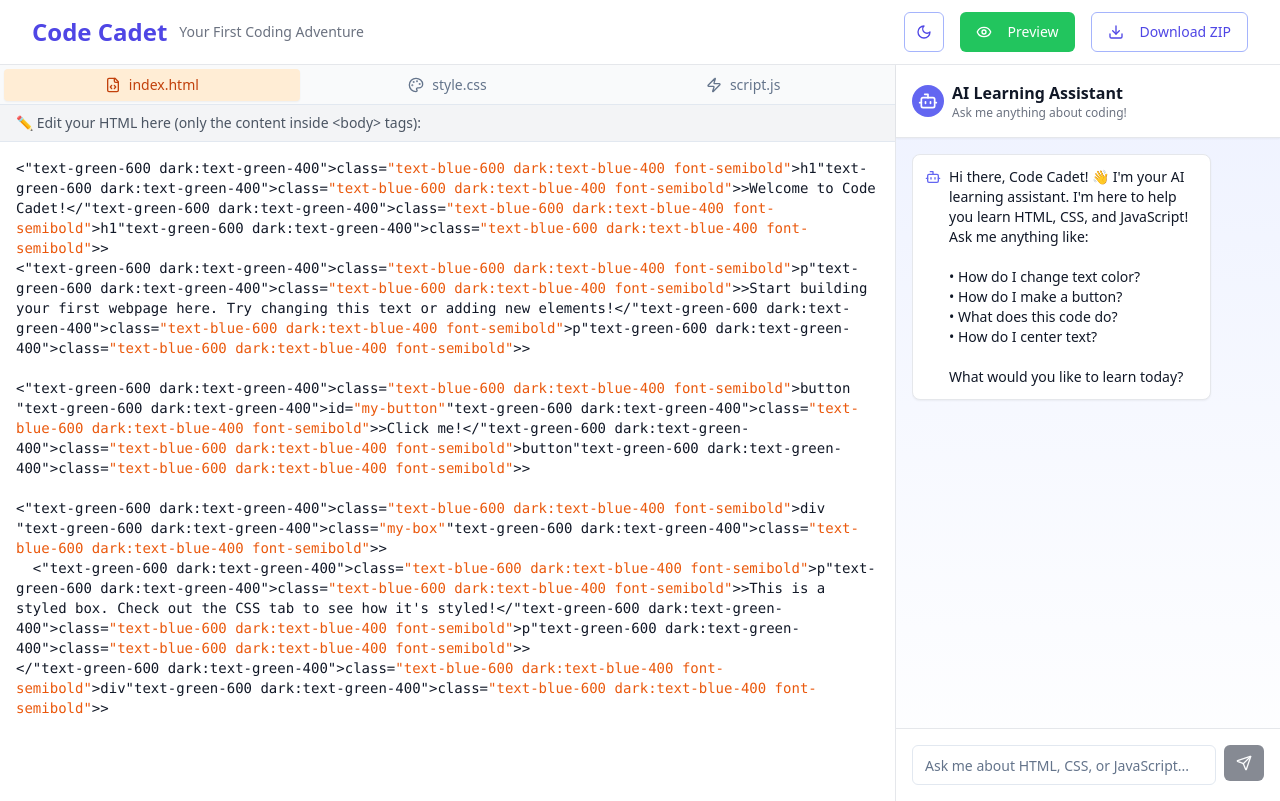
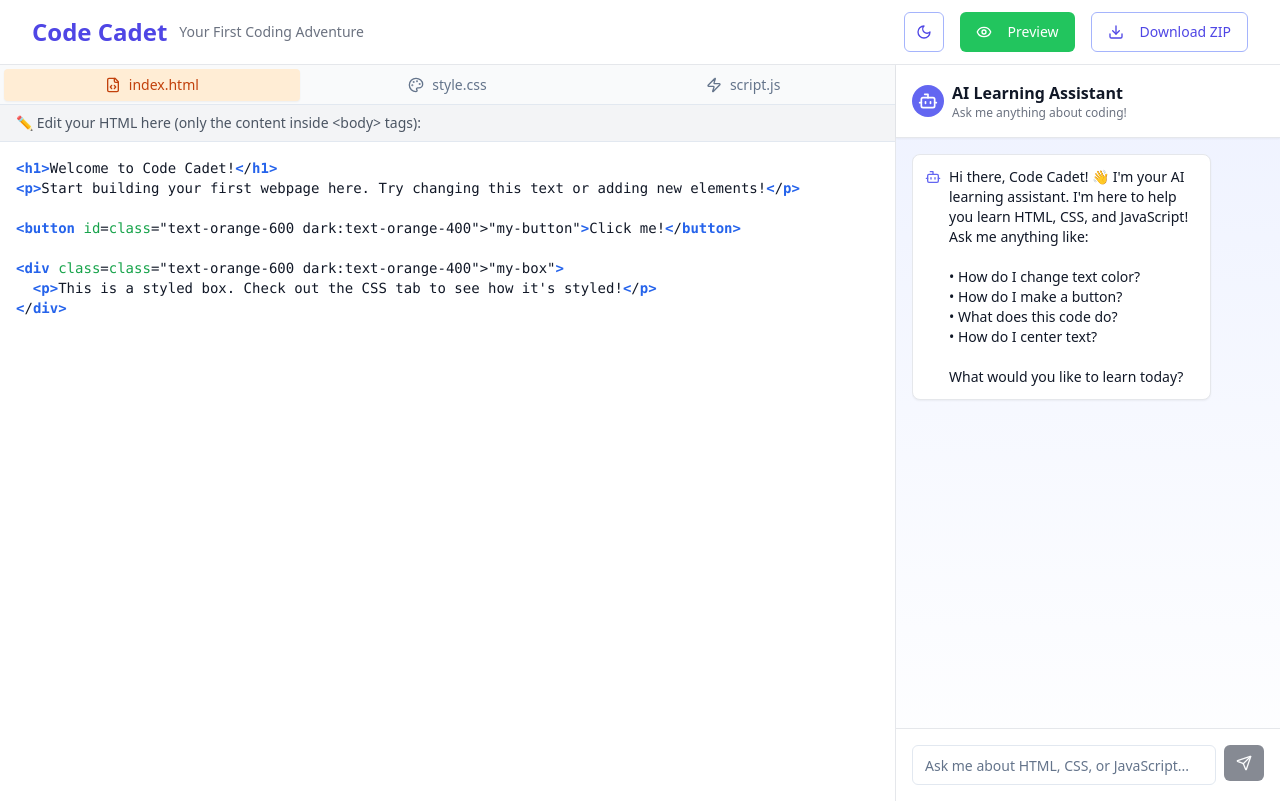
Before and after one commit to jessekorzan/coder-playground, a React (Vite) app: page / in a window 1280 px wide. Built offline with nearby package versions, Linux system fonts and the light colour scheme.

Commit message:
Fix: Syntax highlighting not working
Fixes syntax highlighting issues in the code editor.

```diff
--- a/src/components/SyntaxHighlighter.tsx
+++ b/src/components/SyntaxHighlighter.tsx
@@ -16,42 +16,98 @@ export const SyntaxHighlighter: React.FC<SyntaxHighlighterProps> = ({
     if (!code) return '';
 
     // Escape HTML first
-    let highlightedCode = code.replace(/&/g, '&amp;').replace(/</g, '&lt;').replace(/>/g, '&gt;');
+    let highlightedCode = code
+      .replace(/&/g, '&amp;')
+      .replace(/</g, '&lt;')
+      .replace(/>/g, '&gt;');
 
     switch (lang) {
       case 'html':
-        // HTML comments first
-        highlightedCode = highlightedCode.replace(/(<!--.*?-->)/gs, '<span class="text-gray-500 dark:text-gray-400 italic">$1</span>');
-        // HTML tags (opening and closing)
-        highlightedCode = highlightedCode.replace(/(&lt;\/?)([a-zA-Z][a-zA-Z0-9]*)/g, '$1<span class="text-blue-600 dark:text-blue-400 font-semibold">$2</span>');
-        highlightedCode = highlightedCode.replace(/(&gt;)/g, '<span class="text-blue-600 dark:text-blue-400 font-semibold">$1</span>');
+        // HTML attribute values (strings) - do this first
+        highlightedCode = highlightedCode.replace(
+          /=(&quot;[^&]*&quot;|&#x27;[^&]*&#x27;|"[^"]*"|'[^']*')/g,
+          '=<span class="text-orange-600 dark:text-orange-400">$1</span>'
+        );
+
         // HTML attributes
-        highlightedCode = highlightedCode.replace(/(\s)([a-zA-Z-]+)(=)/g, '$1<span class="text-green-600 dark:text-green-400">$2</span>$3');
-        // HTML attribute values
-        highlightedCode = highlightedCode.replace(/(=)(["'][^"']*["'])/g, '$1<span class="text-orange-600 dark:text-orange-400">$2</span>');
+        highlightedCode = highlightedCode.replace(
+          /\s([a-zA-Z-]+)=/g,
+          ' <span class="text-green-600 dark:text-green-400">$1</span>='
+        );
+
+        // HTML tags
+        highlightedCode = highlightedCode.replace(
+          /(&lt;\/?)([\w-]+)/g,
+          '$1<span class="text-blue-600 dark:text-blue-400 font-semibold">$2</span>'
+        );
+
+        // HTML tag brackets
+        highlightedCode = highlightedCode.replace(
+          /(&lt;|&gt;)/g,
+          '<span class="text-blue-600 dark:text-blue-400 font-semibold">$1</span>'
+        );
+
+        // HTML comments
+        highlightedCode = highlightedCode.replace(
+          /(&lt;!--.*?--&gt;)/gs,
+          '<span class="text-gray-500 dark:text-gray-400 italic">$1</span>'
+        );
         break;
 
       case 'css':
         // CSS comments first
-        highlightedCode = highlightedCode.replace(/(\/\*.*?\*\/)/gs, '<span class="text-gray-500 dark:text-gray-400 italic">$1</span>');
-        // CSS selectors (at start of line or after {)
-        highlightedCode = highlightedCode.replace(/(^|\{|\n)([.#]?[a-zA-Z][a-zA-Z0-9-_]*)\s*\{/gm, '$1<span class="text-purple-600 dark:text-purple-400 font-semibold">$2</span> {');
+        highlightedCode = highlightedCode.replace(
+          /(\/\*[\s\S]*?\*\/)/g,
+          '<span class="text-gray-500 dark:text-gray-400 italic">$1</span>'
+        );
+
+        // CSS property values
+        highlightedCode = highlightedCode.replace(
+          /(:\s*)([^;{}]+)(;)/g,
+          '$1<span class="text-green-600 dark:text-green-400">$2</span>$3'
+        );
+
         // CSS properties
-        highlightedCode = highlightedCode.replace(/(\s+)([a-zA-Z-]+)(\s*:)/g, '$1<span class="text-blue-600 dark:text-blue-400">$2</span>$3');
-        // CSS values
-        highlightedCode = highlightedCode.replace(/(:\s*)([^;{}]+)(;)/g, '$1<span class="text-green-600 dark:text-green-400">$2</span>$3');
+        highlightedCode = highlightedCode.replace(
+          /([a-zA-Z-]+)(\s*:)/g,
+          '<span class="text-blue-600 dark:text-blue-400">$1</span>$2'
+        );
+
+        // CSS selectors
+        highlightedCode = highlightedCode.replace(
+          /(^|[\s\n])([.#]?[a-zA-Z][a-zA-Z0-9-_]*)\s*(\{)/gm,
+          '$1<span class="text-purple-600 dark:text-purple-400 font-semibold">$2</span> $3'
+        );
         break;
 
       case 'javascript':
         // JavaScript comments first
-        highlightedCode = highlightedCode.replace(/(\/\/.*$)/gm, '<span class="text-gray-500 dark:text-gray-400 italic">$1</span>');
-        highlightedCode = highlightedCode.replace(/(\/\*.*?\*\/)/gs, '<span class="text-gray-500 dark:text-gray-400 italic">$1</span>');
+        highlightedCode = highlightedCode.replace(
+          /(\/\/.*$)/gm,
+          '<span class="text-gray-500 dark:text-gray-400 italic">$1</span>'
+        );
+        highlightedCode = highlightedCode.replace(
+          /(\/\*[\s\S]*?\*\/)/g,
+          '<span class="text-gray-500 dark:text-gray-400 italic">$1</span>'
+        );
+
         // JavaScript strings
-        highlightedCode = highlightedCode.replace(/(["'`][^"'`]*["'`])/g, '<span class="text-green-600 dark:text-green-400">$1</span>');
+        highlightedCode = highlightedCode.replace(
+          /(['"`][^'"`]*['"`])/g,
+          '<span class="text-green-600 dark:text-green-400">$1</span>'
+        );
+
         // JavaScript keywords
-        highlightedCode = highlightedCode.replace(/\b(function|var|let|const|if|else|for|while|return|true|false|null|undefined|document|getElementById|addEventListener|alert|console|log)\b/g, '<span class="text-purple-600 dark:text-purple-400 font-semibold">$1</span>');
+        highlightedCode = highlightedCode.replace(
+          /\b(function|var|let|const|if|else|for|while|return|true|false|null|undefined|document|console)\b/g,
+          '<span class="text-purple-600 dark:text-purple-400 font-semibold">$1</span>'
+        );
+
         // JavaScript methods
-        highlightedCode = highlightedCode.replace(/\.([a-zA-Z][a-zA-Z0-9]*)\(/g, '.<span class="text-orange-600 dark:text-orange-400">$1</span>(');
+        highlightedCode = highlightedCode.replace(
+          /\.([a-zA-Z][a-zA-Z0-9]*)\(/g,
+          '.<span class="text-orange-600 dark:text-orange-400">$1</span>('
+        );
         break;
 
       default:
```
